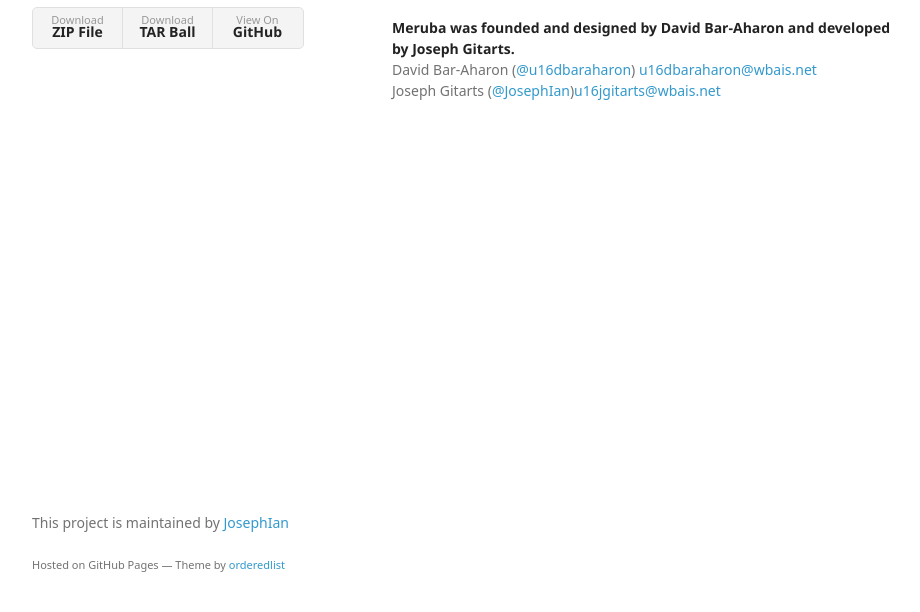
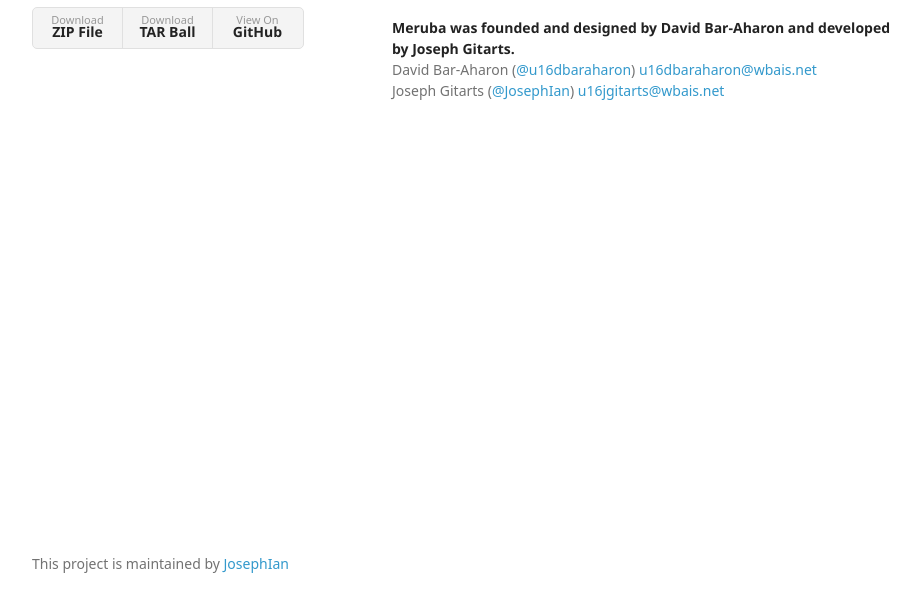
Before and after one commit to JosephIan/Meruba, a plain HTML site: page index.html in a window 1280 px wide. Shown: the part 156-768 px from the top of the page, without its empty margins (178-1098 px from the left). Drawn offline with Linux system fonts and the light colour scheme; a web font is replaced by a local one.

Commit message:
Update index.html

```diff
--- a/index.html
+++ b/index.html
@@ -3,7 +3,7 @@
   <head>
     <meta charset="utf-8">
     <meta http-equiv="X-UA-Compatible" content="chrome=1">
-    <title>Meruba by JosephIan</title>
+    <title>Meruba</title>
 
     <link rel="stylesheet" href="stylesheets/styles.css">
     <link rel="stylesheet" href="stylesheets/github-light.css">
@@ -35,11 +35,10 @@
 
 <p><strong>Meruba was founded and designed by David Bar-Aharon and developed by Joseph Gitarts.</strong><br>
 David Bar-Aharon (<a href="https://github.com/u16dbaraharon" class="user-mention">@u16dbaraharon</a>) <a href="mailto:u16dbaraharon@wbais.net">u16dbaraharon@wbais.net</a><br>
-Joseph Gitarts (<a href="https://github.com/JosephIan" class="user-mention">@JosephIan</a>)<a href="mailto:u16jgitarts@wbais.net">u16jgitarts@wbais.net</a></p>
+Joseph Gitarts (<a href="https://github.com/JosephIan" class="user-mention">@JosephIan</a>) <a href="mailto:u16jgitarts@wbais.net">u16jgitarts@wbais.net</a></p>
       </section>
       <footer>
         <p>This project is maintained by <a href="https://github.com/JosephIan">JosephIan</a></p>
-        <p><small>Hosted on GitHub Pages &mdash; Theme by <a href="https://github.com/orderedlist">orderedlist</a></small></p>
       </footer>
     </div>
     <script src="javascripts/scale.fix.js"></script>
```
